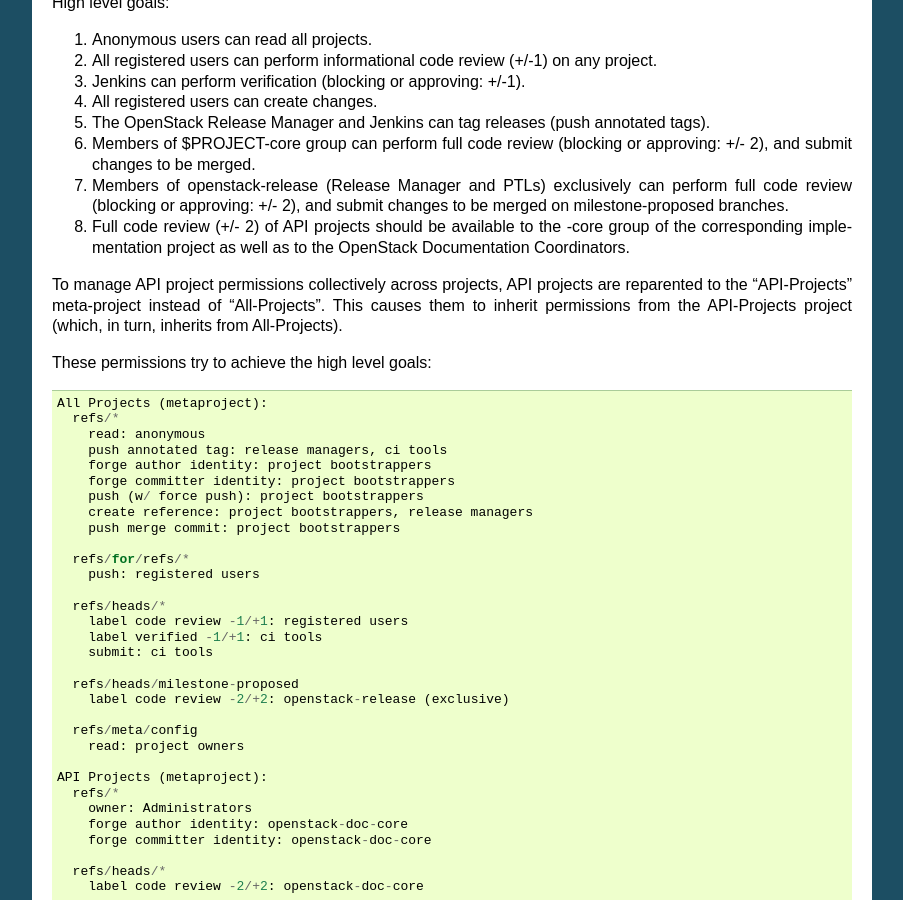
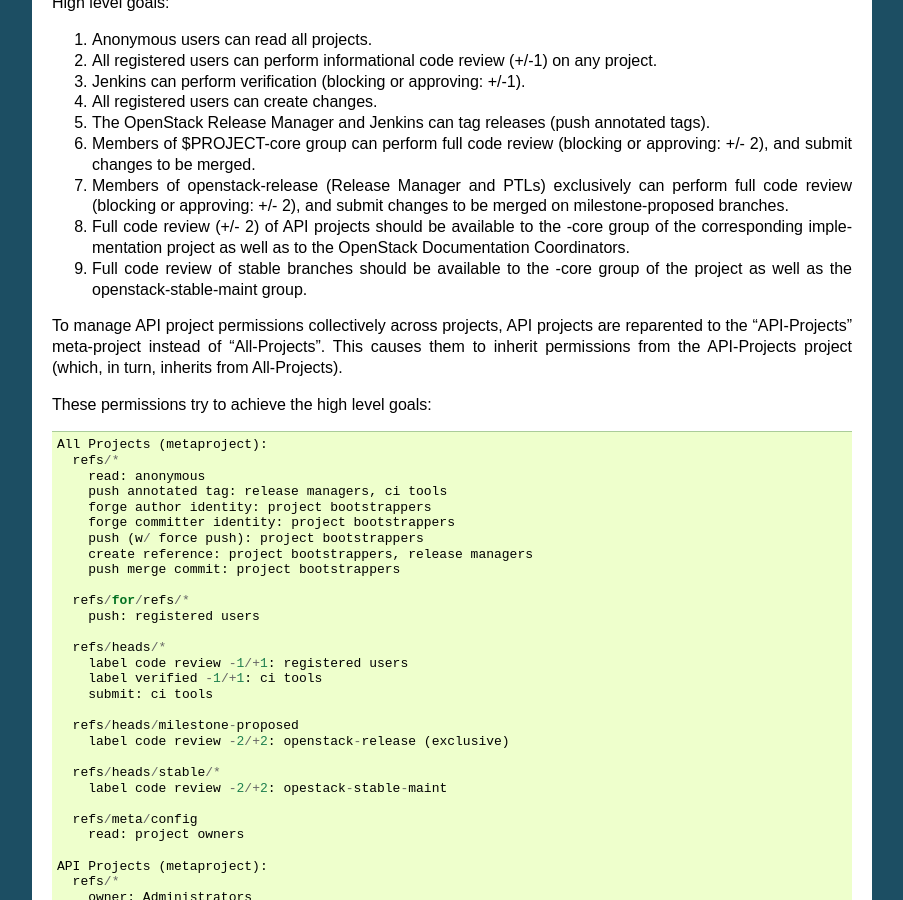
Before and after one commit to openstack-archive/devstack-gate, a Sphinx documentation site: the page built from doc/gerrit.rst, in a window 1280 px wide and 900 px high, scrolled down 9115 px. Shown: the whole window, without its empty margins (198-1101 px from the left). Built offline with Sphinx 7.4.7, drawn with Linux system fonts in a browser that asks for light colours.

Commit message:
Document gerrit ACL change for stable branches.
Change-Id: Ia97ac3ddcd5df5bb0a9eaec5ef72f83572400c56

```diff
--- a/doc/gerrit.rst
+++ b/doc/gerrit.rst
@@ -585,6 +585,9 @@
 #. Full code review (+/- 2) of API projects should be available to the
    -core group of the corresponding implementation project as well as to
    the OpenStack Documentation Coordinators.
+#. Full code review of stable branches should be available to the
+   -core group of the project as well as the openstack-stable-maint
+   group.
 
 To manage API project permissions collectively across projects, API
 projects are reparented to the "API-Projects" meta-project instead of
@@ -614,6 +617,9 @@
     refs/heads/milestone-proposed
       label code review -2/+2: openstack-release (exclusive)
 
+    refs/heads/stable/*
+      label code review -2/+2: opestack-stable-maint
+
     refs/meta/config
       read: project owners
 
```
